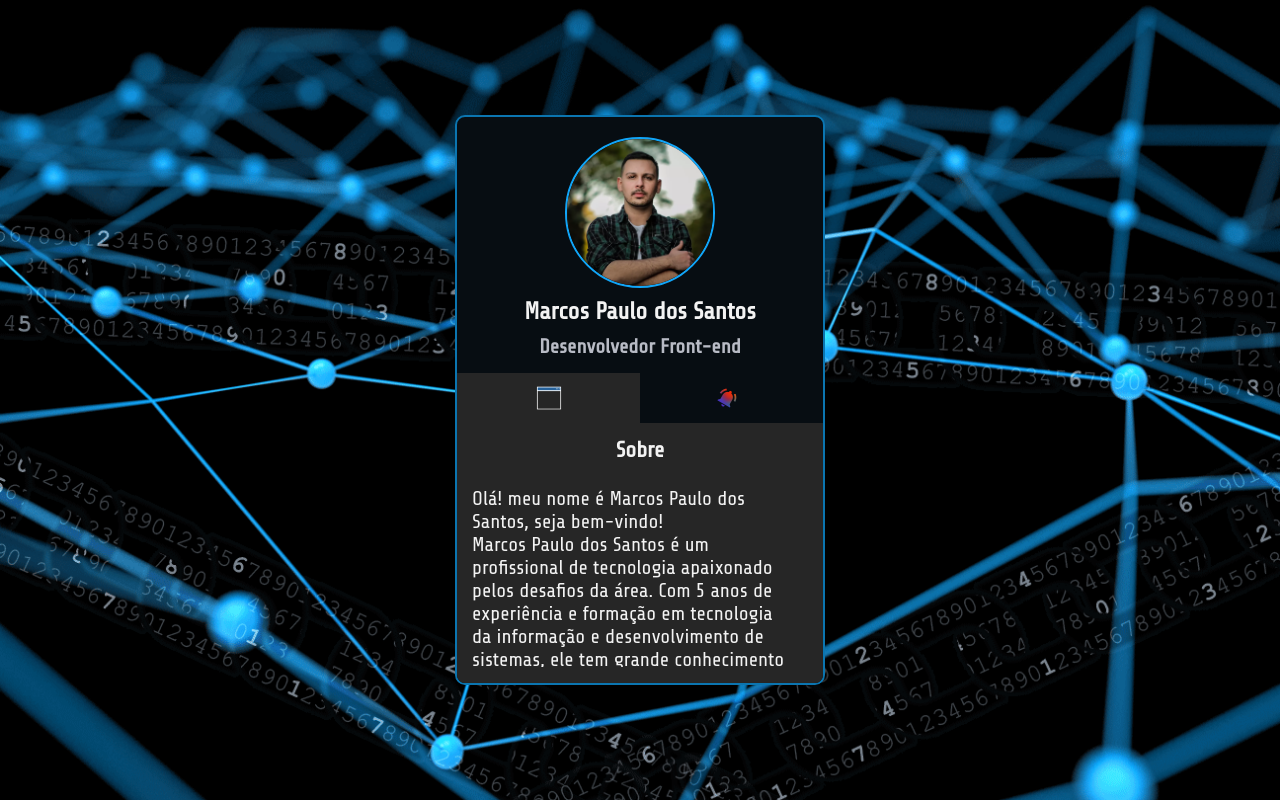
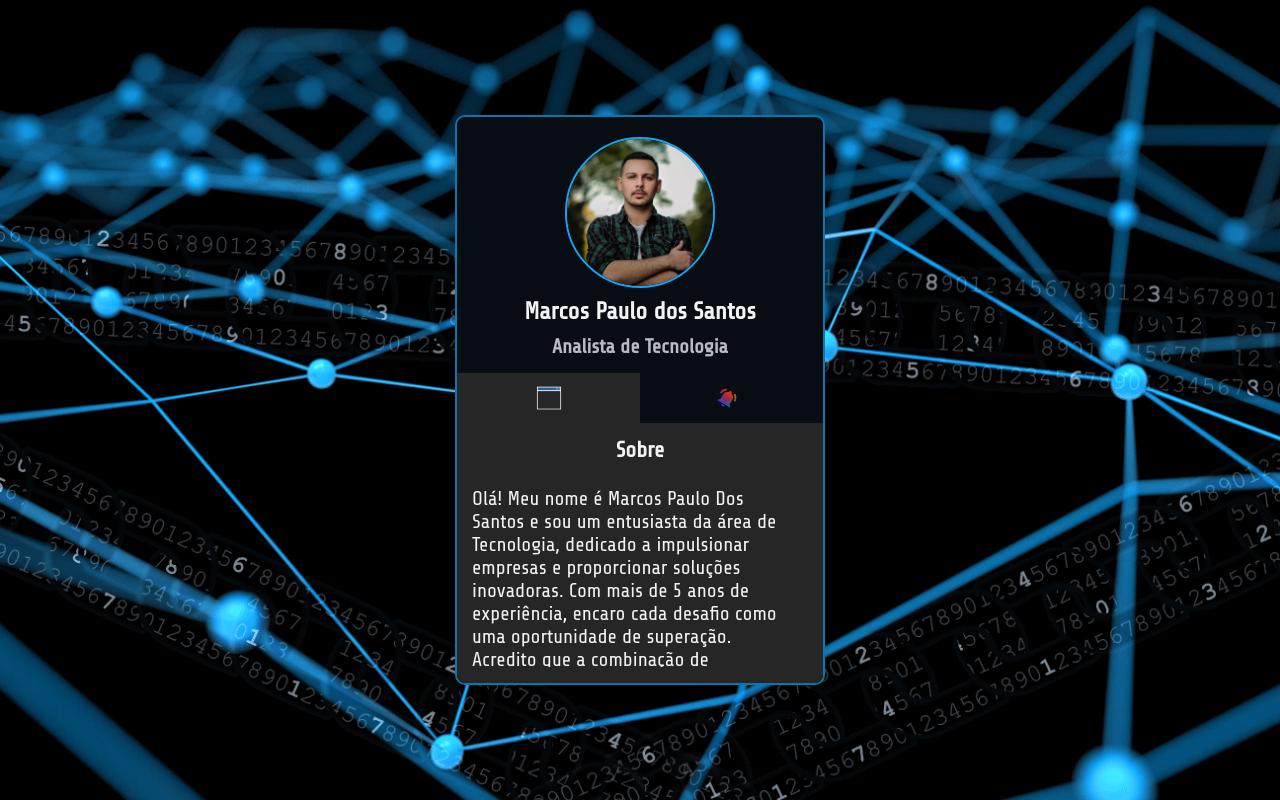
Before and after one commit to omarcospaul0/mini-portifolio, a plain HTML site: page index.html in a window 1280 px wide. Drawn offline with Linux system fonts and the light colour scheme.

Commit message:
index.html

```diff
--- a/index.html
+++ b/index.html
@@ -20,7 +20,7 @@
       <div class="minhas-informacoes">
         <img src="./src/imagens/foto-perfil.png" alt="foto de perfil" />
         <h1 class="nome">Marcos Paulo dos Santos</h1>
-        <h2 class="cargo">Desenvolvedor Front-end</h2>
+        <h2 class="cargo">Analista de Tecnologia</h2>
       </div>
 
       <div class="conteudo">
@@ -38,10 +38,14 @@
             <h3 class="sub-titulo">Sobre</h3>
 
             <div class="descricao">
-              <p>Olá! meu nome é Marcos Paulo dos Santos, seja bem-vindo!</p>
+              <p>
+                Olá! Meu nome é Marcos Paulo Dos Santos e sou um entusiasta da área de Tecnologia, dedicado a impulsionar empresas e proporcionar soluções inovadoras. Com mais de 5 anos de experiência, encaro cada desafio como uma oportunidade de superação.
 
-              <p>
-                Marcos Paulo dos Santos é um profissional de tecnologia apaixonado pelos desafios da área. Com 5 anos de experiência e formação em tecnologia da informação e desenvolvimento de sistemas, ele tem grande conhecimento em front-end e trabalha com as tecnologias <span>HTML, CSS e JavaScript</span> para criar soluções inovadoras e atrativas. Conheça os projetos pessoais desenvolvidos por Marcos e descubra como ele pode contribuir para o sucesso do seu projeto.
+Acredito que a combinação de estratégias eficazes e colaboração em equipe é o caminho para o sucesso. Valorizo a gestão de equipes e acredito que um ambiente colaborativo é fundamental para alcançar metas ambiciosas.
+
+Perseguir o aprimoramento contínuo é uma parte essencial da minha jornada profissional, pois reconheço que o mercado de Tecnologia é dinâmico e em constante evolução. Estou sempre atento às melhores práticas e tendências mais recentes.
+
+Se você está em busca de um profissional motivado, comprometido com resultados e com uma visão clara do impacto transformador da Tecnologia nos negócios, estou pronto para contribuir com o sucesso da sua empresa. Vamos fazer grandes coisas juntos!
               </p>
             </div>
           </div>
```
